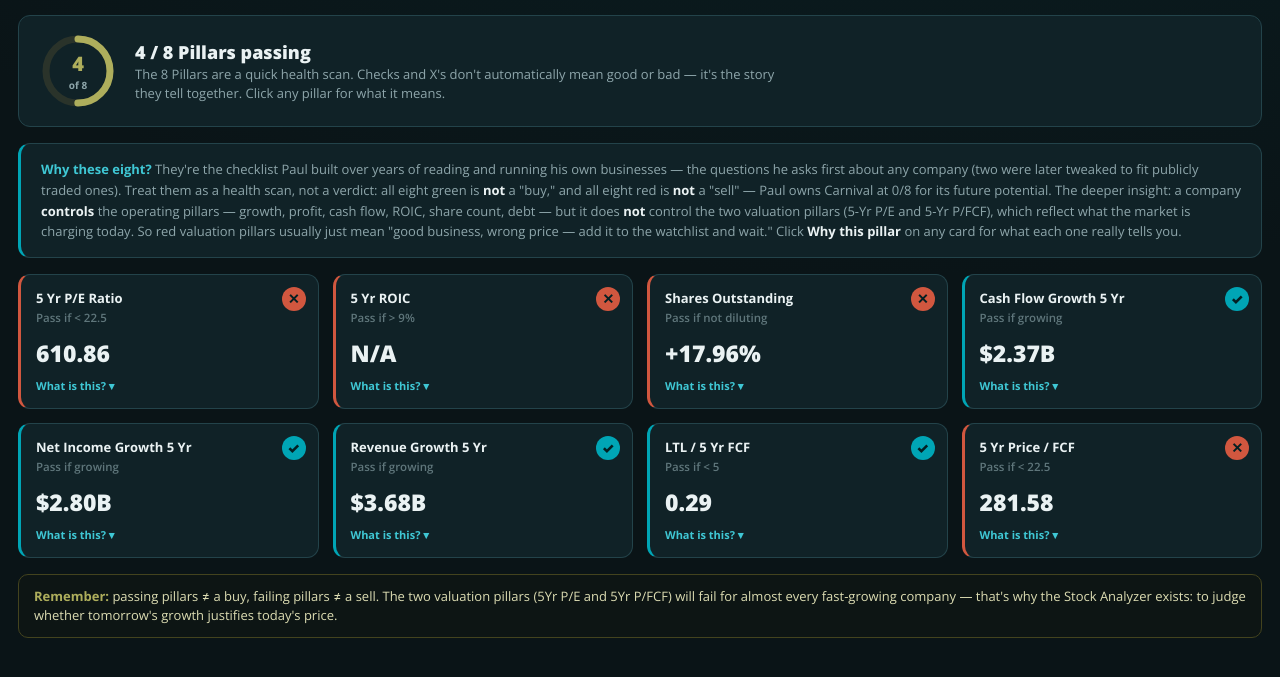
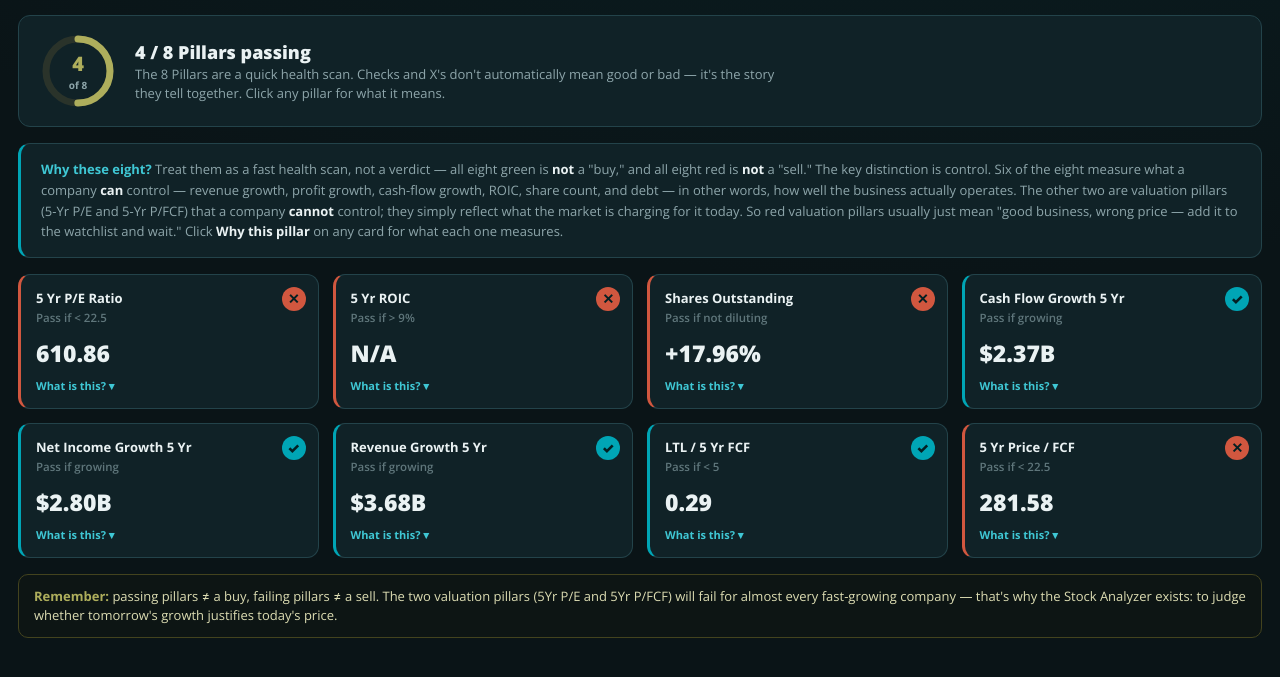
Before and after one commit to ldtorchiana/stock-analyzer, a website: page index.html in a window 1280 px wide. Both pictures are taken after a click on the element "8 Pillars". Shown: the part 227-904 px from the top of the page. Drawn offline with nearby package versions, Linux system fonts and the light colour scheme.

Commit message:
Add files via upload

```diff
--- a/index.html
+++ b/index.html
@@ -256,7 +256,7 @@
       </div>
     </div>
     <div class="why8">
-      <b>Why these eight?</b> They're the checklist Paul built over years of reading and running his own businesses — the questions he asks first about any company (two were later tweaked to fit publicly traded ones). Treat them as a health scan, not a verdict: all eight green is <em>not</em> a "buy," and all eight red is <em>not</em> a "sell" — Paul owns Carnival at 0/8 for its future potential. The deeper insight: a company <em>controls</em> the operating pillars — growth, profit, cash flow, ROIC, share count, debt — but it does <em>not</em> control the two valuation pillars (5-Yr P/E and 5-Yr P/FCF), which reflect what the market is charging today. So red valuation pillars usually just mean "good business, wrong price — add it to the watchlist and wait." Click <em>Why this pillar</em> on any card for what each one really tells you.
+      <b>Why these eight?</b> Treat them as a fast health scan, not a verdict — all eight green is <em>not</em> a "buy," and all eight red is <em>not</em> a "sell." The key distinction is control. Six of the eight measure what a company <em>can</em> control — revenue growth, profit growth, cash-flow growth, ROIC, share count, and debt — in other words, how well the business actually operates. The other two are valuation pillars (5-Yr P/E and 5-Yr P/FCF) that a company <em>cannot</em> control; they simply reflect what the market is charging for it today. So red valuation pillars usually just mean "good business, wrong price — add it to the watchlist and wait." Click <em>Why this pillar</em> on any card for what each one measures.
     </div>
     <div class="pillar-grid" id="pillarGrid"></div>
     <div class="note"><b>Remember:</b> passing pillars ≠ a buy, failing pillars ≠ a sell. The two valuation pillars (5Yr P/E and 5Yr P/FCF) will fail for almost every fast-growing company — that's why the Stock Analyzer exists: to judge whether tomorrow's growth justifies today's price.</div>
@@ -433,28 +433,28 @@ function pillars(s,d){
   const P=[];
   P.push({t:"5 Yr P/E Ratio", rule:"< 22.5", val:d.pe5, disp:fmtX(d.pe5), pass:isNum(d.pe5)&&d.pe5<22.5,
     e:"Market cap ÷ average net income over the last 5 years. A high 5-yr P/E vs the 1-yr P/E usually means earnings are growing fast. It will fail for most great growth companies — not automatically bad.",
-    why:"Paul starts every stock here. A 1-year P/E around 15 is typical; over five years he allows up to 22.5 to leave room for growth. The point isn't “cheap vs expensive” — a company growing 20% a year deserves a higher multiple than one shrinking 5%, and even a 50 P/E can be justified if profits compound fast for years. It's the opening question about a company, not the answer."});
+    why:"A 1-year P/E around 15 is typical; over five years, allowing up to 22.5 leaves room for growth. The point isn't “cheap vs expensive” — a company growing 20% a year deserves a higher multiple than one shrinking 5%, and even a 50 P/E can be justified when profits compound fast for years. It's the opening question about a company, not the answer."});
   P.push({t:"5 Yr ROIC", rule:"> 9%", val:d.roic5yr?? (isNum(s.roic5yr)?s.roic5yr:null), disp:fmtPct(s.roic5yr), pass:isNum(s.roic5yr)&&s.roic5yr>9,
     e:"Return on invested capital over 5 years. High ROIC = the company turns capital into more profit efficiently; a wide moat. You should pay a premium for durably high ROIC.",
-    why:"There are only two ways to fund a business — debt and equity — and ROIC measures the profit the company squeezes out of both. Durably high ROIC means it can turn money back into more money quickly (a moat), which is why it earns a premium. Munger's point: over the long run a business roughly compounds at its ROIC — but only if you pay a fair price. A 17% ROIC does not mean you earn 17% buying it overpriced."});
+    why:"There are only two ways to fund a business — debt and equity — and ROIC measures the profit a company squeezes out of both. Durably high ROIC means it turns money back into more money quickly, the mark of a real moat, and earns a premium. Over the long run a business roughly compounds at its ROIC — but only at a fair price, so a 17% ROIC doesn't translate to a 17% return when the stock is overpriced."});
   P.push({t:"Shares Outstanding", rule:"not diluting", val:d.shareChg, disp:isNum(d.shareChg)?(d.shareChg>=0?"+":"")+fmtPct(d.shareChg):"N/A", pass:isNum(d.shareChg)&&d.shareChg<=0,
     e:"Change in share count over 5 years. Buybacks (a decrease) reward existing owners — but only when the stock is cheap. Heavy dilution (a big increase) works against you.",
-    why:"Paul calls dilution “the silent killer.” A company can grow total profit 50% just by issuing shares, yet your profit-per-share doesn't budge — you simply own a smaller slice. The flip side is powerful: buying back shares while they're cheap shrinks the count and grows both your ownership and the price. Almost no everyday investor checks this, which is exactly why it's an edge."});
+    why:"Dilution is a silent killer. A company can grow total profit 50% just by issuing shares, yet profit-per-share doesn't budge — the same ownership is simply split into more pieces. The reverse is powerful: buying back shares while they're cheap shrinks the count and lifts both per-share ownership and the price. It's rarely watched, which is exactly why it earns its own pillar."});
   P.push({t:"Cash Flow Growth 5 Yr", rule:"growing", val:d.fcfGrowth, disp:fmtB(d.fcfGrowth), pass:isNum(d.fcfGrowth)&&d.fcfGrowth>0,
     e:"Free cash flow today vs 5 years ago. FCF is the lifeblood — it funds dividends, buybacks, debt paydown, reinvestment and acquisitions.",
-    why:"Free cash flow is money in minus money out (operations minus capex) — much harder to fake than net income. Paul wants it higher than five years ago. Key tell: over time cash flow and net income should track each other; if reported profit runs far above cash flow for years, that's a major red flag for accounting games. FCF is the true lifeblood — it funds buybacks, dividends, debt paydown, acquisitions and reinvestment."});
+    why:"Free cash flow is money in minus money out (operations minus capex) — far harder to fake than net income. The test is simple: is it higher than five years ago? Over time cash flow and net income should track each other; reported profit running far above cash flow for years is a major red flag for accounting games. Cash flow is the lifeblood — it funds buybacks, dividends, debt paydown, acquisitions and reinvestment."});
   P.push({t:"Net Income Growth 5 Yr", rule:"growing", val:d.niGrowth, disp:fmtB(d.niGrowth), pass:isNum(d.niGrowth)&&d.niGrowth>0,
     e:"Net income today vs 5 years ago. Growing profit alongside growing revenue is the mark of a strengthening business.",
-    why:"Revenue is vanity; profit is what you actually own. Paul would rather have a business with $5M revenue and $2M profit than one with $10M revenue and $1M. So the pillar simply asks: is net income higher than five years ago? Then he studies the shape of it — sudden drops often hide one-time write-offs worth understanding before you judge the trend."});
+    why:"Revenue is vanity; profit is what's actually owned. A business with $5M revenue and $2M profit beats one with $10M revenue and $1M. So the test is simply whether net income is higher than five years ago — then the shape matters, since sudden drops often hide one-time write-offs worth understanding before judging the trend."});
   P.push({t:"Revenue Growth 5 Yr", rule:"growing", val:d.revGrowth, disp:fmtB(d.revGrowth), pass:isNum(d.revGrowth)&&d.revGrowth>0,
     e:"Revenue today vs 5 years ago. Prefer organic growth over growth bought through acquisitions (check net acquisitions).",
-    why:"The simplest screen — was revenue higher five years ago, or today? Growth is the raw fuel for future profit. But the number only opens the real question: was it steady or lumpy, and is it organic or bought through acquisitions? Paul checks the cash-flow statement's investing section — growth you build yourself beats growth you purchase."});
+    why:"The simplest screen — was revenue higher five years ago, or today? Growth is the raw fuel for future profit. But the number only opens the real question: steady or lumpy, and organic or bought through acquisitions? The cash-flow statement's investing section shows which — growth built internally beats growth purchased."});
   P.push({t:"LTL / 5 Yr FCF", rule:"< 5", val:d.ltlFcf, disp:fmtX(d.ltlFcf), pass:isNum(d.ltlFcf)&&d.ltlFcf<5,
     e:"Long-term liabilities ÷ average 5-yr free cash flow = how many years of cash flow to clear long-term debt. Under 5 is a healthy, resilient balance sheet.",
-    why:"Debt is risk — for a company exactly like your household. When the economy turns, heavy debt is what breaks a business. So Paul wants total long-term liabilities payable in under five years of average free cash flow. Microsoft sits near 2.4x (very safe); heavily levered names like AT&T run 12–16x, which becomes worrisome the moment growth stalls."});
+    why:"Debt is risk — for a company exactly as for a household. When the economy turns, heavy debt is what breaks a business. The bar: total long-term liabilities payable in under five years of average free cash flow. A rock-solid balance sheet sits near 2–3x; heavily levered names run 12–16x, which becomes worrisome the moment growth stalls."});
   P.push({t:"5 Yr Price / FCF", rule:"< 22.5", val:d.pfcf5, disp:fmtX(d.pfcf5), pass:isNum(d.pfcf5)&&d.pfcf5<22.5,
     e:"Market cap ÷ average 5-yr free cash flow. Like the 5-yr P/E, a valuation gauge — expect it to fail for expensive, fast-growing names.",
-    why:"This translates cash flow into a price. Imagine buying the entire company at its market cap — how much cash flow do you get back each year? Paul wants that under ~22.5; in frothy markets it runs high (he once clocked the NASDAQ 100 near 40, “insane”). Like the 5-yr P/E, it fails for expensive fast-growers — which just means “watchlist until the price is lovable,” not “avoid.”"});
+    why:"This translates cash flow into a price — buying the entire company at its market cap returns how much cash flow each year? Under ~22.5 is the target; in frothy markets it runs high (the NASDAQ 100 has pushed near 40). Like the 5-Yr P/E, it fails for expensive fast-growers — which just means “watchlist until the price is right,” not “avoid.”"});
   return P;
 }
 
```
